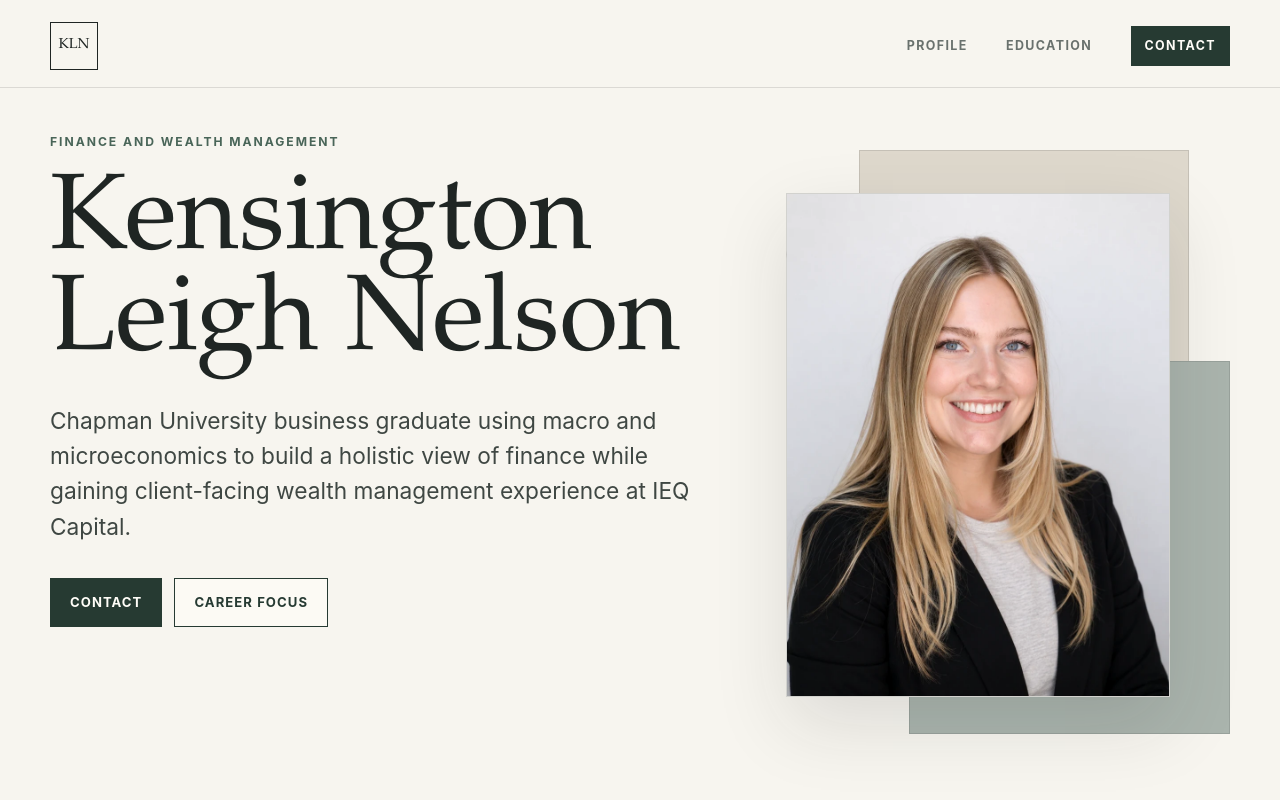
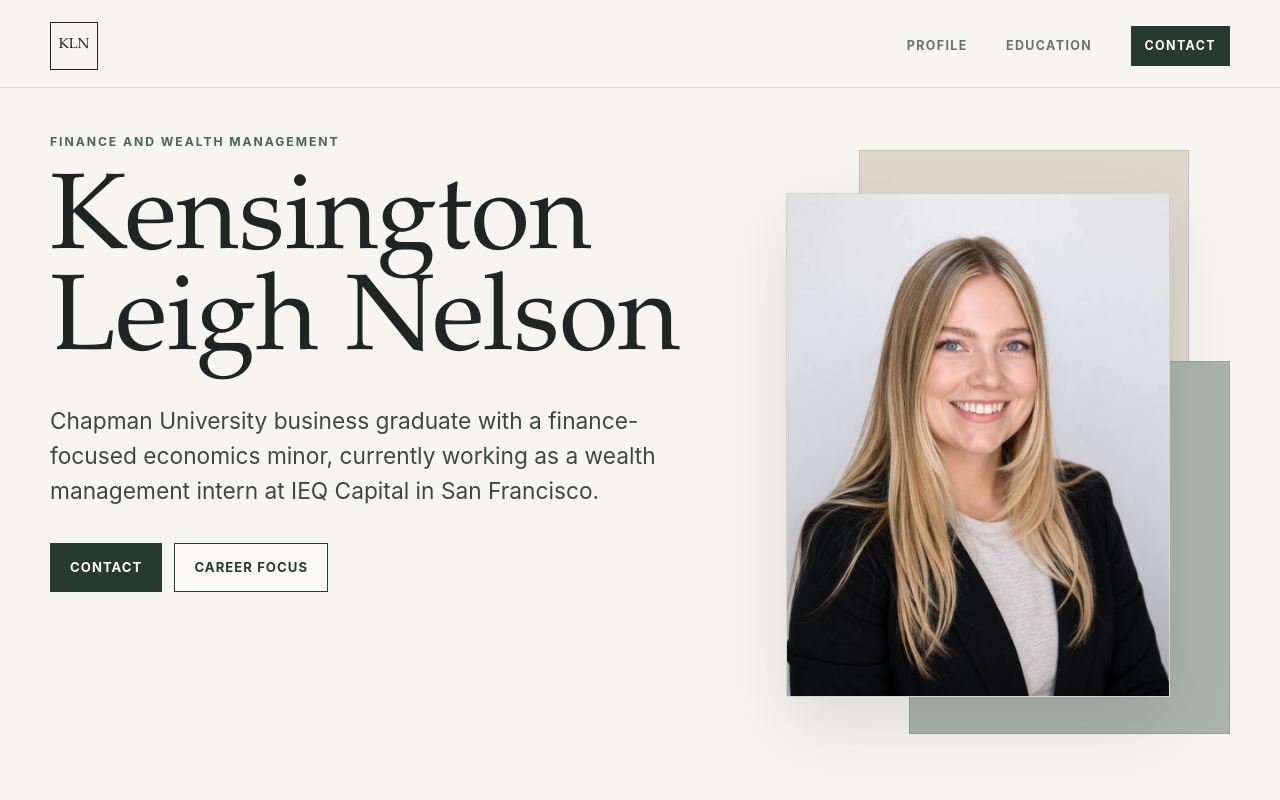
Before and after one commit to charliec2004/kensington-leigh-nelson, a Next.js app: page / in a window 1280 px wide. Shown: the top 800 px of the page. Built offline with nearby package versions, Linux system fonts and the light colour scheme.

Commit message:
Spell out San Francisco in hero

```diff
--- a/app/page.tsx
+++ b/app/page.tsx
@@ -51,9 +51,9 @@ export default function Home() {
             Kensington Leigh Nelson
           </h1>
           <p className="hero-lede">
-            Chapman University business graduate using macro and microeconomics
-            to build a holistic view of finance while gaining client-facing
-            wealth management experience at IEQ Capital.
+            Chapman University business graduate with a finance-focused
+            economics minor, currently working as a wealth management intern at
+            IEQ Capital in San Francisco.
           </p>
           <div className="hero-actions" aria-label="Portfolio sections">
             <a className="button button-primary" href="#contact">
```
